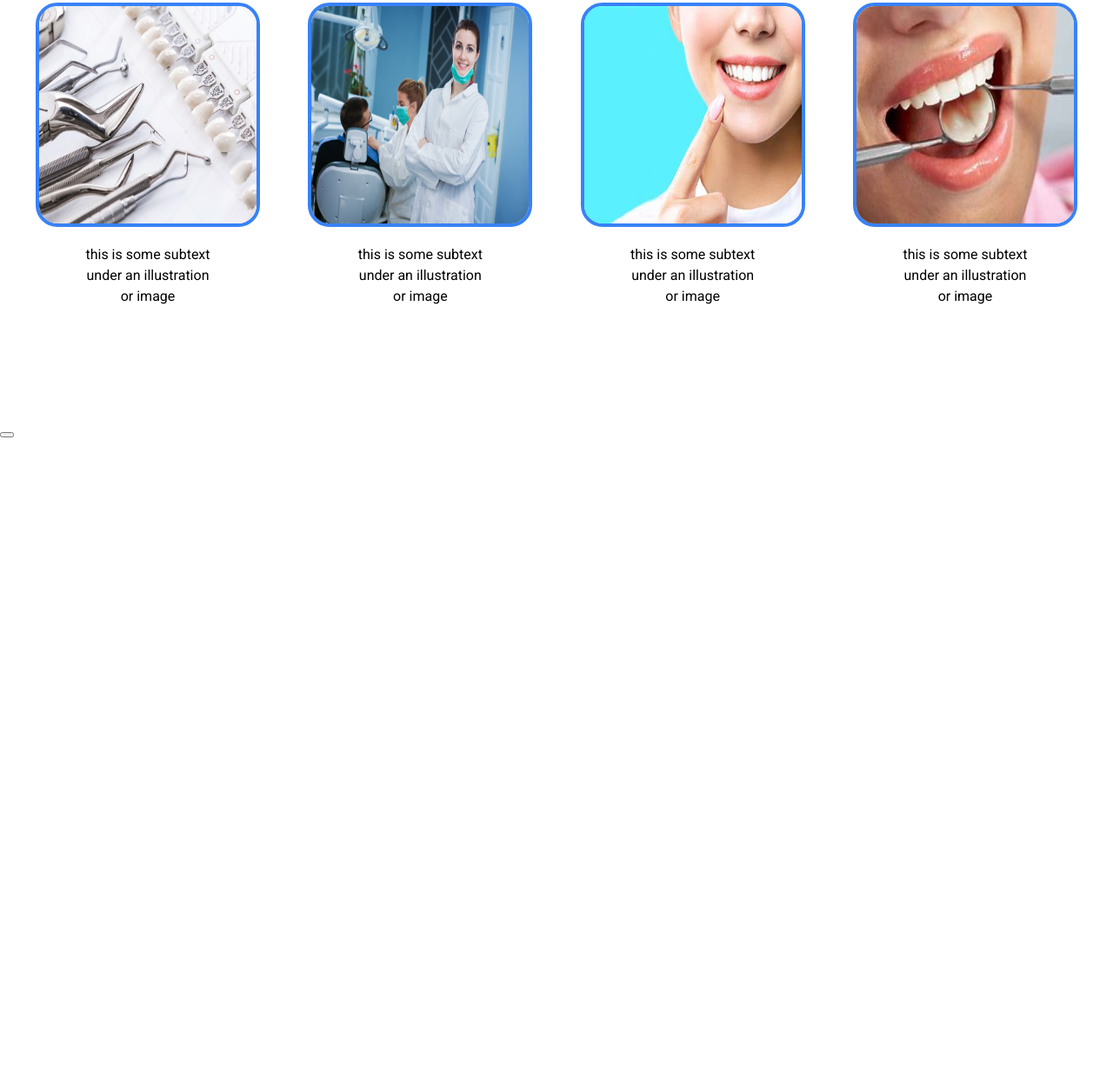
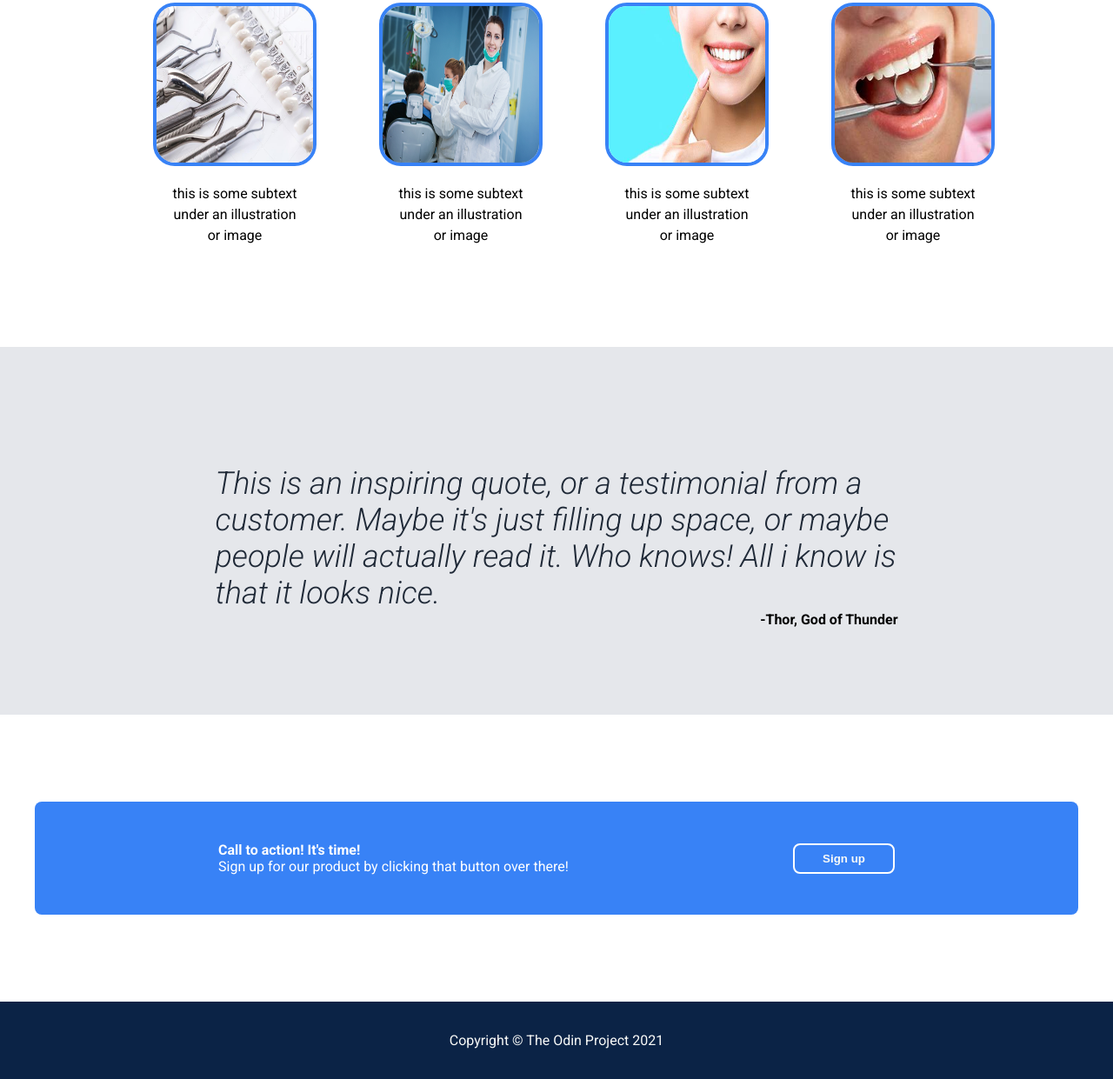
Before and after one commit to AtanasiuVlad/odin-project, a plain HTML site: page index.html in a window 1280 px wide. Shown: the part 877-2118 px from the top of the page at 87% size. Before the commit the page ends 1381 px from the top, so only its background shows below. Drawn offline with Linux system fonts and the light colour scheme.

Commit message:
Section Three, Final Section & Footer

```diff
--- a/index.html
+++ b/index.html
@@ -11,8 +11,9 @@
 </head>
 <body>
 
+    <!-- Navigation Bar -->
     <nav>
-        <div class="container container-flex">
+        <div class="container container-flex navigation">
             <header>
                 <h3>Odin Dental Surgery</h3>
             </header>
@@ -27,6 +28,7 @@
         </div>
     </nav>
 
+    <!-- Section one -->
     <div style="background-color: #0b2346;">
         <div class="container container-flex">
             <div class="section-one">
@@ -46,6 +48,8 @@
         </div>
     </div>
 
+
+    <!-- Section Two -->
     <div class="container container-flex">
         <div class="section-two">
 
@@ -77,17 +81,32 @@
         </div>
     </div>
 
+    <!-- Section Three (Quote) -->
     <div class="quote">
-        <p><em></em></p>
-        <span><strong></strong></span>
+        <div class="container container-flex" style="justify-content: center;">
+            <div class="quote-paragraph">
+                <p><em>This is an inspiring quote, or a testimonial from a customer.
+                    Maybe it's just filling up space, or maybe people will actually read it.
+                    Who knows! All i know is that it looks nice.
+                </em></p>
+                <div><strong>-Thor, God of Thunder</strong></div>
+            </div>
+        </div>
     </div>
 
-    <div class="sign-up">
-        <p><strong></strong></p>
-        <button></button>
+    <!-- Final Section -->
+    <div class="container container-flex">
+        <div class="sign-up">
+            <p><strong>Call to action! It's time!</strong><br/>
+                Sign up for our product by clicking that button over there!</p>
+            <button><span>Sign up</span></button>
+        </div>
     </div>
 
-    <footer></footer>
+    <!-- Footer -->
+    <footer>
+        Copyright © The Odin Project 2021
+    </footer>
 
 </body>
 </html>
--- a/styles.css
+++ b/styles.css
@@ -140,7 +140,7 @@ nav ul
 {
     text-align: center;
     width: 100%;
-    margin-bottom: 100px;
+    margin: 0px 100px 100px  100px;
 }
 
 .ilustrations
@@ -166,8 +166,8 @@ nav ul
 
 .info-paragraphs img
 {
-    width: 250px;
-    height: 250px;
+    width: 180px;
+    height: 180px;
     border: 4px solid #3882f6;
     border-radius: 25px;
 }
@@ -183,6 +183,124 @@ nav ul
     text-align: center;
     margin: 1rem 55px;
     line-height: 150%;
+}
+
+
+/* Section Three (Quote) */
+
+.quote
+{
+    background-color: #e5e7eb;
+    width: 100%;
+    display: flex;
+    flex-direction: column;
+}
+
+.quote-paragraph
+{
+    margin: 100px 20px;
+    display: flex;
+    flex-direction: column;
+
+}
+
+.quote-paragraph p
+{
+    font-size: 36px;
+    width: 100%;
+    max-width: 785px;
+    margin-bottom: 0px;
+    font-weight: 300;
+    color: #1f2937;
+}
+
+.quote-paragraph div
+{
+    display: flex;
+    justify-content: flex-end;
+}
+
+
+/* Final Section */
+
+.sign-up
+{
+    display: flex;
+    justify-content: space-evenly;
+    align-items: center;
+    width: 100%;
+    color: white;
+    background-color: #3882f6;
+    margin: 100px 0px;
+    padding: 30px 0px;
+    border-radius: 8px;
+}
+
+
+.sign-up button
+{
+    background-color: #3882f6;
+    color: #f9faf8;
+    max-width: 158px;
+    min-height: 35px;
+    font-weight: 700;
+    padding: 0.5rem 2rem;
+    border-color: transparent;
+    border-radius: 8px;
+    border: 2px solid white;
+}
+
+/* Footer */
+
+footer
+{
+    background-color: var(--background-color);
+    text-align: center;
+    padding: 35px 0px;
+    color: var(--white);
+
+}
+
+@media screen and (max-width: 585px)
+{
+    .sign-up
+    {
+        display: flex;
+        flex-direction: column;
+        justify-content: space-evenly;
+        align-items: center;
+        width: 100%;
+        color: white;
+        background-color: #3882f6;
+        margin: 100px 0px;
+        padding: 30px 0px;
+        border-radius: 8px;
+    }
+
+    .sign-up p
+    {
+        text-align: center;
+        width: 100%;
+    }
+
+
+    .container .list {
+        display: flex;
+        flex-direction: column;
+        align-items: center;
+    }
+
+    .navigation
+    {
+        display: flex;
+        flex-direction: column;
+        align-items:center;
+    }
+
+    nav ul
+    {
+        flex-direction: column;
+    }
 }
 
 @media screen and (max-width: 1060px)
@@ -216,7 +334,7 @@ nav ul
     .info-paragraphs
     {
         display: flex;
-        justify-content: space-between;
+        justify-content: center;
         flex-wrap: wrap;
     }
 }
@@ -241,4 +359,5 @@ nav ul
         justify-content: center;
         flex-wrap: wrap;
     }
+
 }
```
